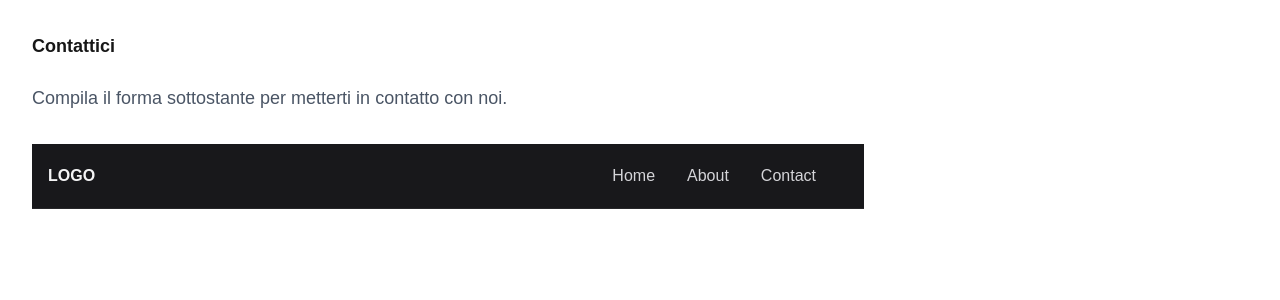
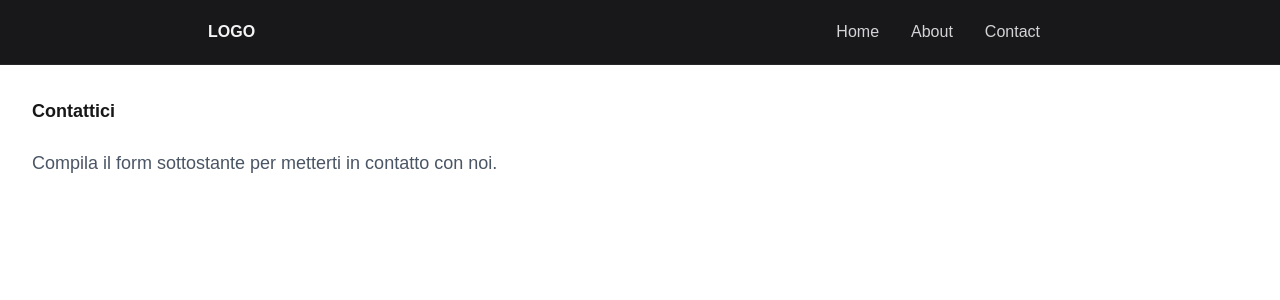
Before and after one commit to AV77web/app, a Next.js app in the folder app/: page /contact in a window 1280 px wide. Shown: the top 300 px of the page. Built offline with nearby package versions, Linux system fonts and the light colour scheme.

Commit message:
inserita Navabar in Layout.tsx

```diff
--- a/app/app/contact/page.tsx
+++ b/app/app/contact/page.tsx
@@ -1,13 +1,11 @@
-import Navbar from "../../components/Navbar";
 
 export default function Contact() {
     return ( <main className="max-w-4xl ma-auto p-8">
 
         <h1 className="text-lg font-bold mb-6">Contattici</h1>
         <div className="text-lg text-gray-600 mb-8">
-            <p>Compila il forma sottostante per metterti in contatto con noi.</p>
+            <p>Compila il form sottostante per metterti in contatto con noi.</p>
         </div>
-        <Navbar/>
 
     </main>)
 }
--- a/app/app/layout.tsx
+++ b/app/app/layout.tsx
@@ -1,6 +1,7 @@
 import type { Metadata } from "next";
 import { Geist, Geist_Mono } from "next/font/google";
 import "./globals.css";
+import Navbar from "../components/Navbar";
 
 const geistSans = Geist({
   variable: "--font-geist-sans",
@@ -27,7 +28,10 @@ export default function RootLayout({
       lang="en"
       className={`${geistSans.variable} ${geistMono.variable} h-full antialiased`}
     >
-      <body className="min-h-full flex flex-col">{children}</body>
+      <body className="min-h-full flex flex-col">
+        <Navbar />
+        {children}
+      </body>
     </html>
   );
 }
--- a/app/components/Navbar.tsx
+++ b/app/components/Navbar.tsx
@@ -38,7 +38,7 @@ export default function Navbar(){
                 <div className="flex justify-between h-16">
                     <Link
                         href="/"
-                        className="flex items-center font-bold text-zinc-100 hover:text-zinc-300 transition-colors"
+                        className="flex items-center font-bold text-zinc-100 hoover:text-zinc-300 transition-colors"
                     >
                         LOGO
                     </Link>
@@ -47,7 +47,7 @@ export default function Navbar(){
                             <Link
                                 key={link.href}
                                 href={link.href}
-                                className="flex items-center text-zinc-300 hover:text-zinc-100 transition-colors">
+                                className="flex items-center text-zinc-300 hoover:text-zinc-100 transition-colors">
                                     {link.label}
                             </Link>
                         ))}
```
Also changed, not shown: 1 other file (tests, documents, lock files or other folders).
